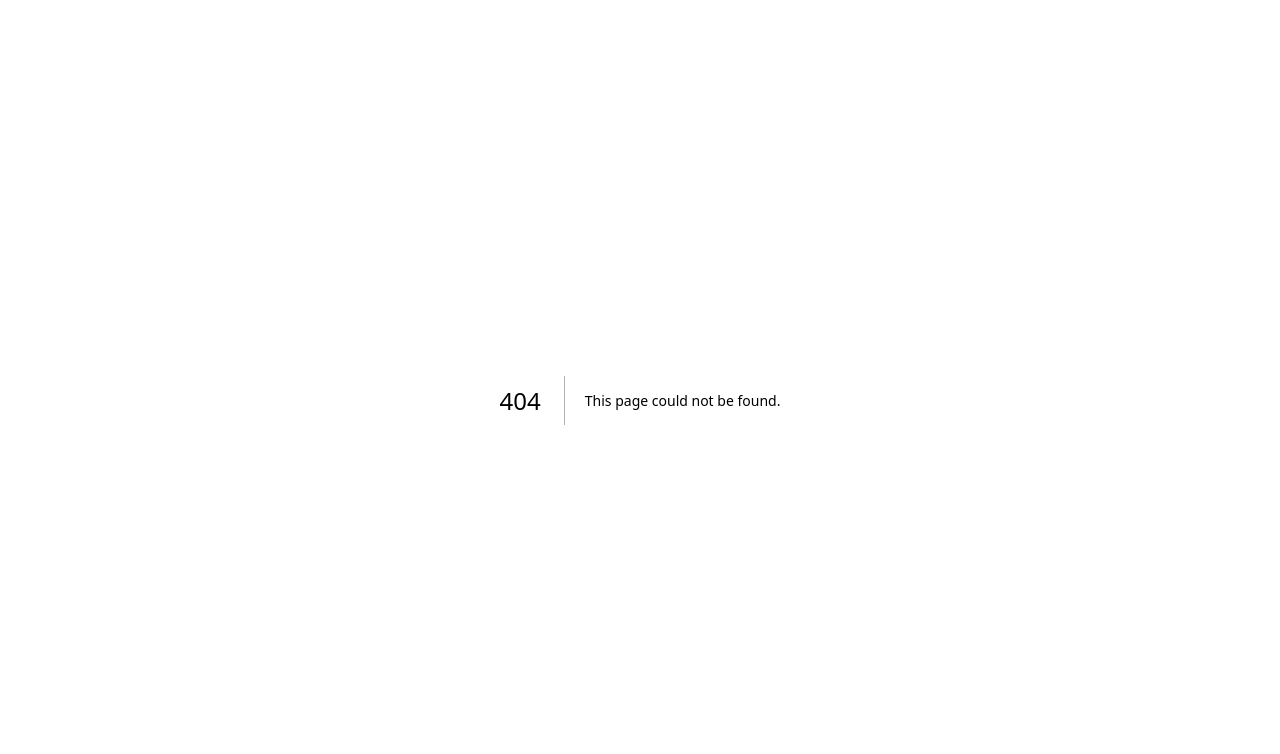
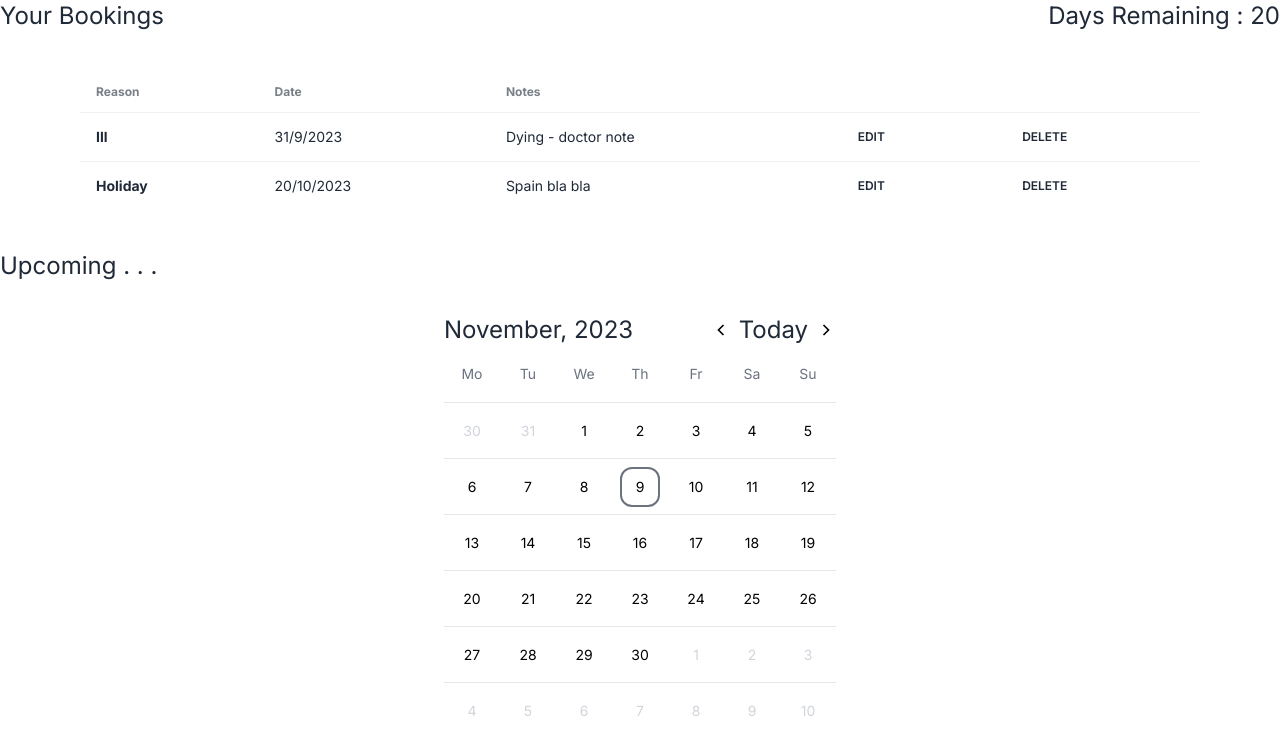
Before and after one commit to mjjstockman/TDA-SAC, a Next.js app in the folder frontend/: page /dashboard in a window 1280 px wide. Before the commit this address had no page. Shown: the top 754 px of the page. Built offline with nearby package versions, Linux system fonts and the light colour scheme.

Commit message:
fixed route

```diff
--- /dev/null
+++ b/frontend/app/dashboard/page.js
@@ -0,0 +1,25 @@
+import CalendarUI from "@/components/Calendar";
+import DaysRemaining from "@/components/DaysRemaining";
+import Table from "@/components/Table";
+
+const Dashboard = () => {
+  return (
+    <div>
+      <div className="text-2xl flex justify-between">
+        Your Bookings
+        <DaysRemaining />
+      </div>
+      <div className="px-20 py-10">
+        <Table />
+      </div>
+      <div className="text-2xl">
+        Upcoming . . .
+        <div>
+          <CalendarUI />
+        </div>
+      </div>
+    </div>
+  );
+};
+
+export default Dashboard;
--- a/frontend/pages/Login.js
+++ b/frontend/pages/Login.js
@@ -16,7 +16,7 @@ const Login = (props) => {
         setDisabled(false);
         props.loggedIn(response.data.token);
         if (response?.status === 200) {
-          router.push("/dashtest/");
+          router.push("/dashboard/");
         }
       })
       .catch((error) => {
```
